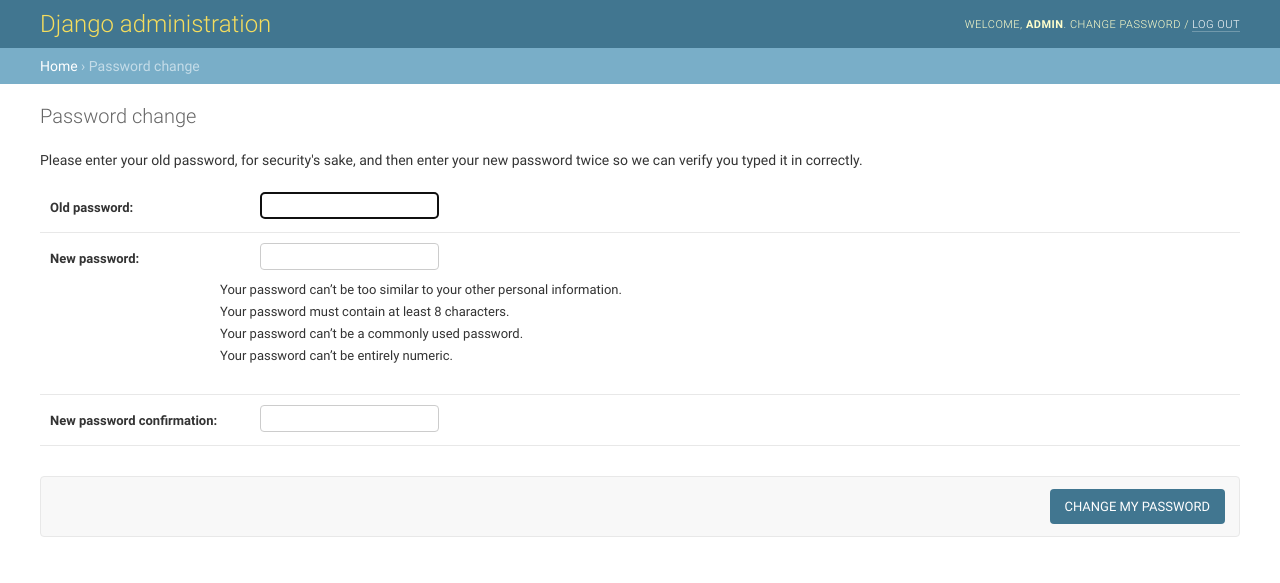
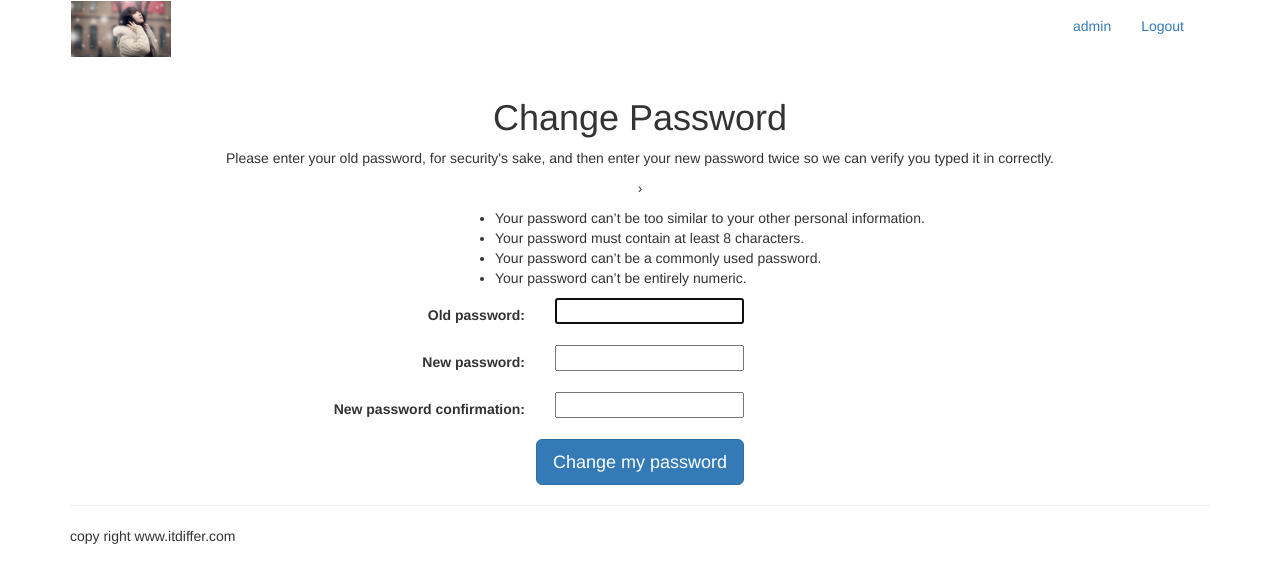
Before and after one commit to doublepixel/django_user_manage, a Django app: page /admin/password_change/ in a window 1280 px wide. Shown: the top 583 px of the page. Run offline with Django 3.2, Linux system fonts and the light colour scheme; a user stored in the database is signed in; some libraries are stand-ins or nearby versions.

Commit message:
reset password

```diff
--- a/account/urls.py
+++ b/account/urls.py
@@ -7,9 +7,11 @@
 urlpatterns = [
     # url(r'^login/$', views.user_login, name="user_login"),        # 自定义登录
     url(r'^login/$', auth_views.login, name="user_login"),          # django内置方法登录
-    url(r'^new_login/$', auth_views.login, {"template_name": "account/login.html"}),          # 传新的模板文件，需配置路径
+    url(r'^new_login/$', auth_views.login, {"template_name": "account/login.html"}),       # 传新的模板文件，需配置路径
     # url(r'^logout/$', auth_views.logout, name="user_logout"),  # 退出登录
     url(r'^logout/$', auth_views.logout,  {"template_name": "account/logout.html"}, name="user_logout"),  # 使用登录模板、退出登录
     url(r'^register/$', views.register, name="user_register"),  # 使用登录模板、退出登录
+    url(r'^password-change/$', auth_views.password_change, {"post_change_redirect":"/account/password-change-done"}, name="password_change"),
+    url(r'^password-change-done/$', auth_views.password_change_done, name="password_change_done"),
 
 ]
--- a/templates/registration/password_change_form.html
+++ b/templates/registration/password_change_form.html
@@ -1,60 +1,37 @@
-{% extends "admin/base_site.html" %}
-{% load i18n static %}
-{% block extrastyle %}{{ block.super }}<link rel="stylesheet" type="text/css" href="{% static "admin/css/forms.css" %}" />{% endblock %}
-{% block userlinks %}{% url 'django-admindocs-docroot' as docsroot %}{% if docsroot %}<a href="{{ docsroot }}">{% trans 'Documentation' %}</a> / {% endif %} {% trans 'Change password' %} / <a href="{% url 'admin:logout' %}">{% trans 'Log out' %}</a>{% endblock %}
-{% block breadcrumbs %}
-<div class="breadcrumbs">
-<a href="{% url 'admin:index' %}">{% trans 'Home' %}</a>
-&rsaquo; {% trans 'Password change' %}
+{% extends "base.html" %}
+{% block title %}password change{% endblock %}
+{% block content %}
+<div class="row text-center vertical-middle-sm">
+    <h1>Change Password</h1>
+    <p>Please enter your old password, for security's sake, and then enter your new password twice so we can verify
+    you typed it in correctly.</p>&rsaquo;
+    {% if form.new_password1.help_text %}
+<div class="text-left" style="margin-left:400px">
+    <p>{{ form.new_password1.help_text|safe }}</p>
 </div>
-{% endblock %}
+    {% endif %}
+    <form class="form-horizontal" action="." method="post">{% csrf_token %}
+        <div class="form-group">
+            <label class="col-md-5 control-label text-right">
+                {{ form.old_password.label_tag }}
+            </label>
+            <div class="col-md-6 text-left">{{form.old_password }}</div>
+        </div>
 
-{% block title %}{{ title }}{% endblock %}
-{% block content_title %}<h1>{{ title }}</h1>{% endblock %}
-
-{% block content %}<div id="content-main">
-
-<form method="post">{% csrf_token %}
-<div>
-{% if form.errors %}
-    <p class="errornote">
-    {% if form.errors.items|length == 1 %}{% trans "Please correct the error below." %}{% else %}{% trans "Please correct the errors below." %}{% endif %}
-    </p>
-{% endif %}
-
-
-<p>{% trans "Please enter your old password, for security's sake, and then enter your new password twice so we can verify you typed it in correctly." %}</p>
-
-<fieldset class="module aligned wide">
-
-<div class="form-row">
-    {{ form.old_password.errors }}
-    {{ form.old_password.label_tag }} {{ form.old_password }}
+        <div class="form-group">
+            <label class="col-md-5 control-label text-right">
+                {{ form.new_password1.label_tag }}
+            </label>
+                <div class="col-md-6 text-left">{{ form.new_password1 }}</div>
+        </div>
+        <div class="form-group">
+            <label class="col-md-5 control-label text-right">
+                {{ form.new_password2.label_tag }}
+            </label>
+            <div class="col-md-6 text-left">{{ form.new_password2 }}</div>
+        </div>
+        <input type="submit" value="Change my password" class="btn btn-primary btn-lg"/>
+    </form>
 </div>
 
-<div class="form-row">
-    {{ form.new_password1.errors }}
-    {{ form.new_password1.label_tag }} {{ form.new_password1 }}
-    {% if form.new_password1.help_text %}
-    <p class="help">{{ form.new_password1.help_text|safe }}</p>
-    {% endif %}
-</div>
-
-<div class="form-row">
-{{ form.new_password2.errors }}
-    {{ form.new_password2.label_tag }} {{ form.new_password2 }}
-    {% if form.new_password2.help_text %}
-    <p class="help">{{ form.new_password2.help_text|safe }}</p>
-    {% endif %}
-</div>
-
-</fieldset>
-
-<div class="submit-row">
-    <input type="submit" value="{% trans 'Change my password' %}" class="default" />
-</div>
-
-</div>
-</form></div>
-
 {% endblock %}
```
Also changed, not shown: templates/registration/password_change_done.html (+5 -13 lines), db.sqlite3.
